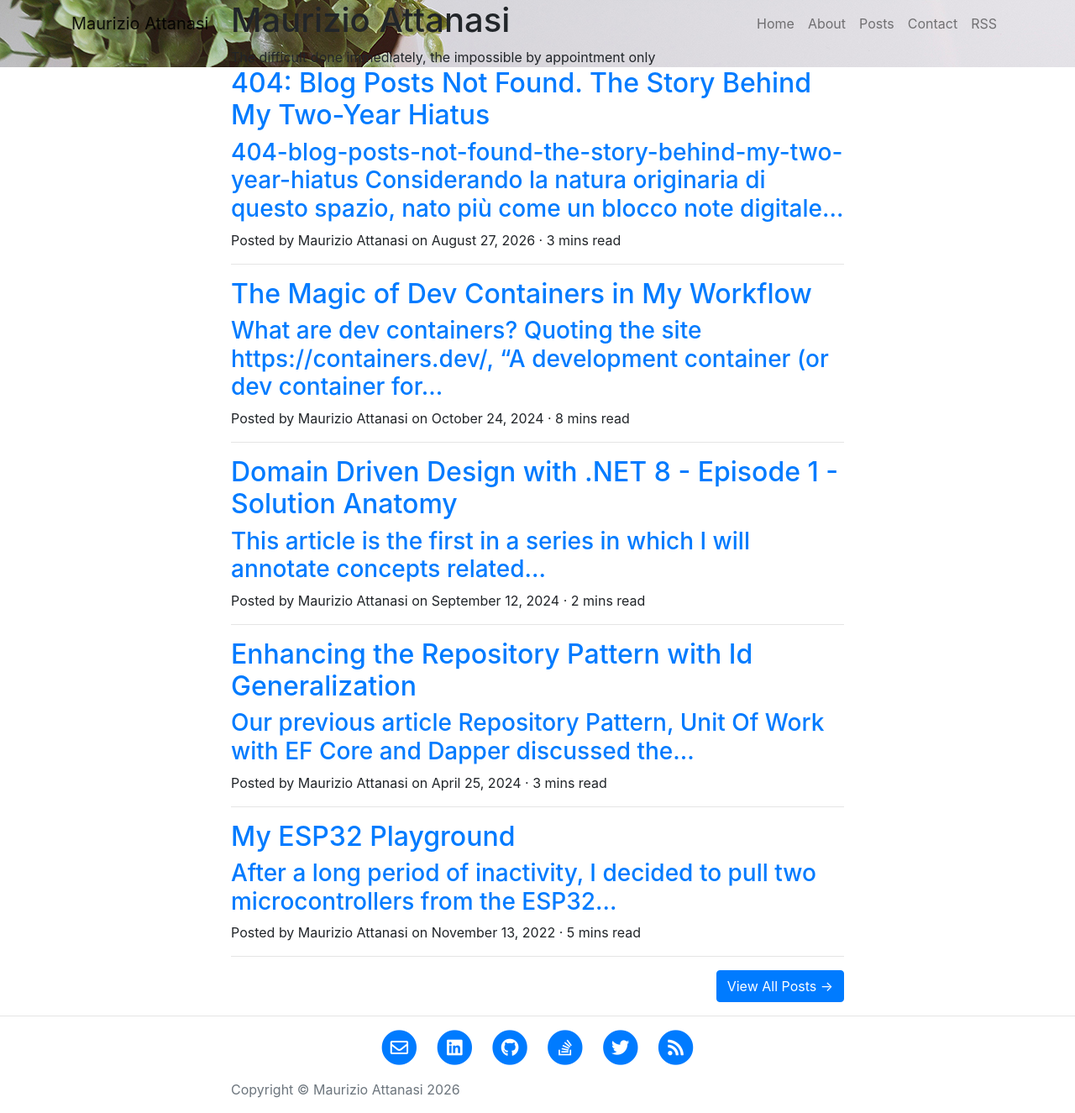
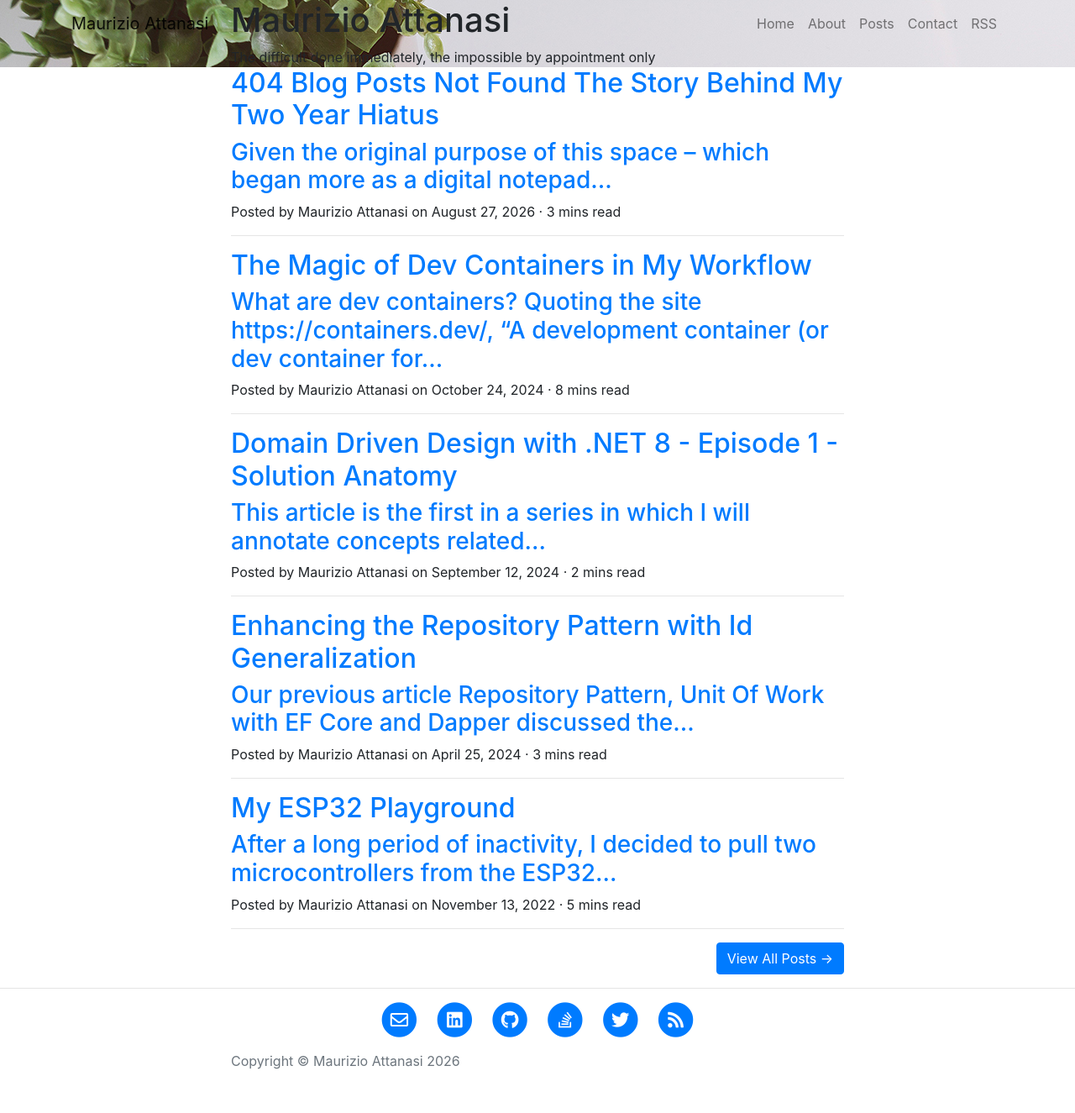
Before and after one commit to maurizioattanasi/maurizioattanasi.github.io, a Jekyll site: the page built from index.md, in a window 1280 px wide and 1325 px high. Shown: the whole window at 84% size. Built offline with Jekyll 4.4.1, drawn with Linux system fonts in a browser that asks for light colours; part of the change alters nothing that is shown.

Commit message:
Update 2026-08-27-404-blog-posts-not-found-the-story-behind-my-two-year-hiatus.md

```diff
--- a/_posts/2026-08-27-404-blog-posts-not-found-the-story-behind-my-two-year-hiatus.md
+++ b/_posts/2026-08-27-404-blog-posts-not-found-the-story-behind-my-two-year-hiatus.md
@@ -1,34 +1,27 @@
----
-layout: post
-title:  "404: Blog Posts Not Found. The Story Behind My Two-Year Hiatus"
-tags:
-- writing
+Given the original purpose of this space – which began more as a digital notepad that, unlike my paper notes which I invariably ended up losing, can stay with me over time – this is, above all, a message to myself and to those readers who, for the past two years now, have seen no new activity on the blog.
 
-author: Maurizio Attanasi
----
+To answer any questions such as ‘What’s become of Maurizio?’ or ‘Has he finally changed jobs?’, I can say that I’ve always been here and that I’m still doing the work I’m most passionate about.
 
-# 404-blog-posts-not-found-the-story-behind-my-two-year-hiatus
+Two years, in the tech sector, is an eternity. During this time, there have been nothing short of revolutions. Just think of the boom in LLMs and the impact they’ve had on the way we work, learn and create.
 
-Considerando la natura originaria di questo spazio, nato più come un blocco note digitale che, a differenza degli appunti cartacei, che puntualmente finivo per perdere, può accompagnarmi nel tempo, questo è soprattutto un messaggio rivolto a me stesso e a quei lettori che, da ormai due anni, non vedono alcuna nuova attività sul blog.
+In the meantime, however, life got in the way.
 
-Per rispondere a possibili domande come "Che fine ha fatto Maurizio?" oppure "Ha finalmente cambiato lavoro?", posso dire che sono sempre stato qui e che continuo a fare il lavoro che più mi appassiona.
+My passion for technology has never waned. I’ve continued to do my job with enthusiasm, striving to give my all and to stay constantly up to date with the latest developments. In other words, my absence was not due to a lack of ideas or a waning interest in the world of technology.
 
-Due anni, nel settore della tecnologia, rappresentano un'eternità. In questo arco di tempo si sono susseguite vere e proprie rivoluzioni, basti pensare al boom degli LLM e all'impatto che hanno avuto sul nostro modo di lavorare, apprendere e creare.
+Unfortunately, something happened that radically changed my priorities.
 
-Nel frattempo, però, si è messa di mezzo la vita.
+My dad fell ill, and from that moment on began a two-year period during which my daily life was completely turned upside down. My priorities have been turned on their head; time has taken on a different meaning, and many things I once considered important have suddenly lost their significance.
 
-La passione per la tecnologia non è mai venuta meno. Ho continuato a svolgere il mio lavoro con entusiasmo, cercando di dare il massimo e di rimanere costantemente aggiornato sullo stato dell'arte. In altre parole, la mia assenza non è stata causata dalla mancanza di idee né da un calo di interesse verso il mondo tecnologico.
+Writing, quite simply, has taken a back seat.
 
-Purtroppo è successo qualcosa che ha cambiato radicalmente le mie priorità.
+Then, eventually, the inevitable happened. In April, Dad stopped fighting and passed away.
 
-Papà si è ammalato e da quel momento è iniziato un periodo lungo due anni in cui la quotidianità è stata completamente stravolta. Le priorità sono state rimesse in discussione, il tempo ha assunto un significato diverso e molte cose che prima ritenevo importanti hanno perso improvvisamente peso.
+Losing him was a devastating blow from which I am still trying to recover. And it isn’t easy, because every time I go to tend to his olive trees, I feel his presence. Every time I use one of his tools – his rotary tiller or his motorised cart – I am reminded of the passion he put into his work: a job a world away from mine, yet driven by the same dedication that I feel for my own profession.
 
-La scrittura, semplicemente, è passata in secondo piano.
+The time has come to return to my old ways. It’s time to rediscover the motivation to carry on studying when everyone says it’s pointless, that my profession is now obsolete, that the only alternatives are ‘menial’ jobs – the ones that AI isn’t yet capable of doing.
 
-Poi, alla fine, l'inevitablile, ad Aprile papà ha smesso di lottare e si è spento.
+I’ll give it a go, one step at a time.
 
-Perderlo é stato un colpo durissimo dal quale sto ancora cercando di riprendermi. Cosa non facile, perché ogni volta che mio ogni volta che vado a prendermi cura dei sui ulivi, la sua anima è lì, ogni volta che utilizzo un suo attrezzo, la sua motozappa, il suo motocarro, rivedo la sua passione per un lavoro agli antipodi del mio, ma uguale alla mia passione per la mia professione.
+I’ll give it a go with the same enthusiasm I had before.
 
-È giunto il momento per tornare alle vecchie abitudini, il momento per cercare la motivazione per continuare a studiare quando tutti dicono che è superfluo, che ormai la mia figura professionale è obsoleta, che le uniche alternative sono i lavori 'umili', quelli che l'AI non è ancora in grado di svolgere.
-
-Ci proverò, un passo alla volta. Ci proverò con lo stesso entusiasmo che avevo prima. Ci sto provando con questo articolo che rompe un silenzio durato più di due anni.
+I’m giving it a go with this article, which breaks a silence that has lasted more than two years.
```
